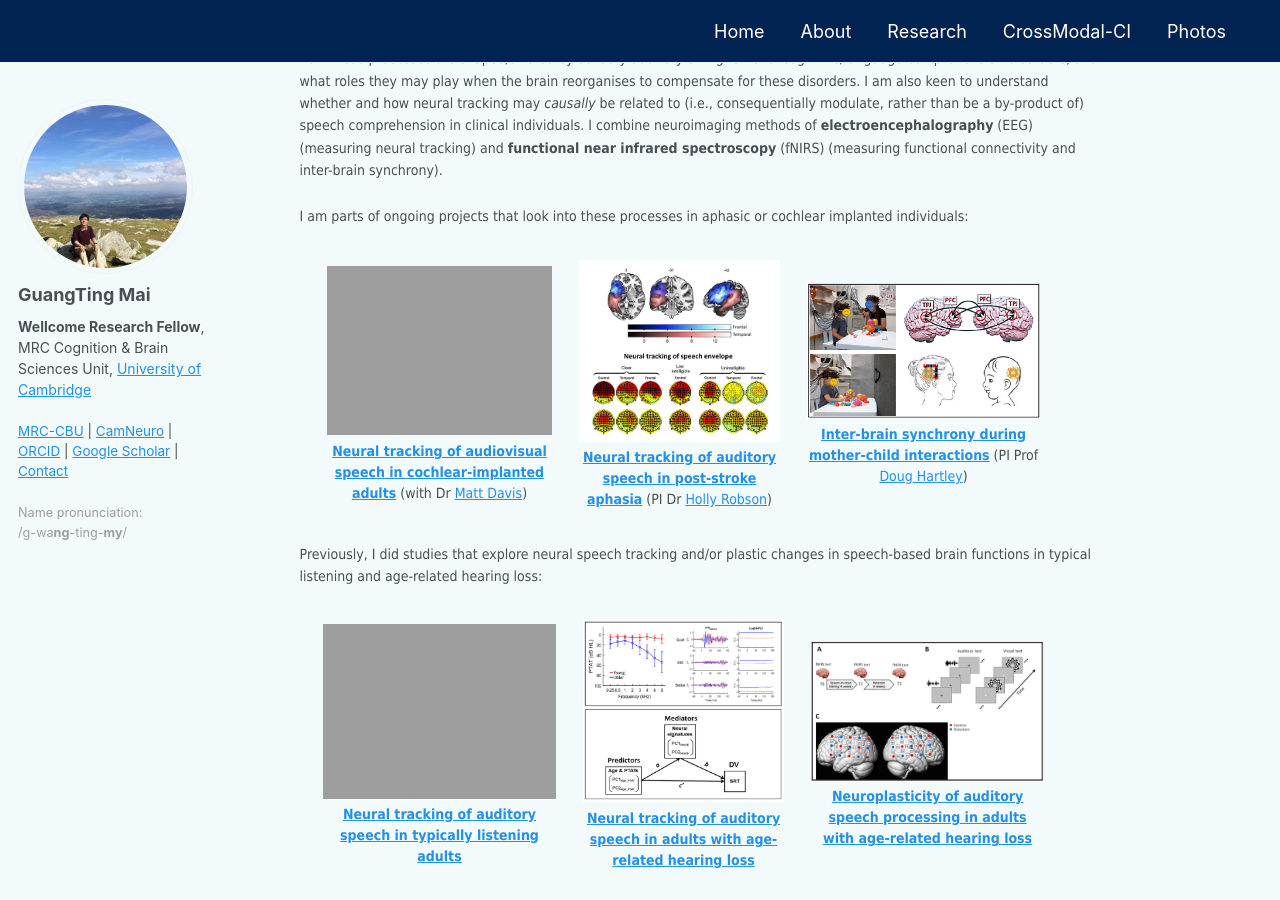
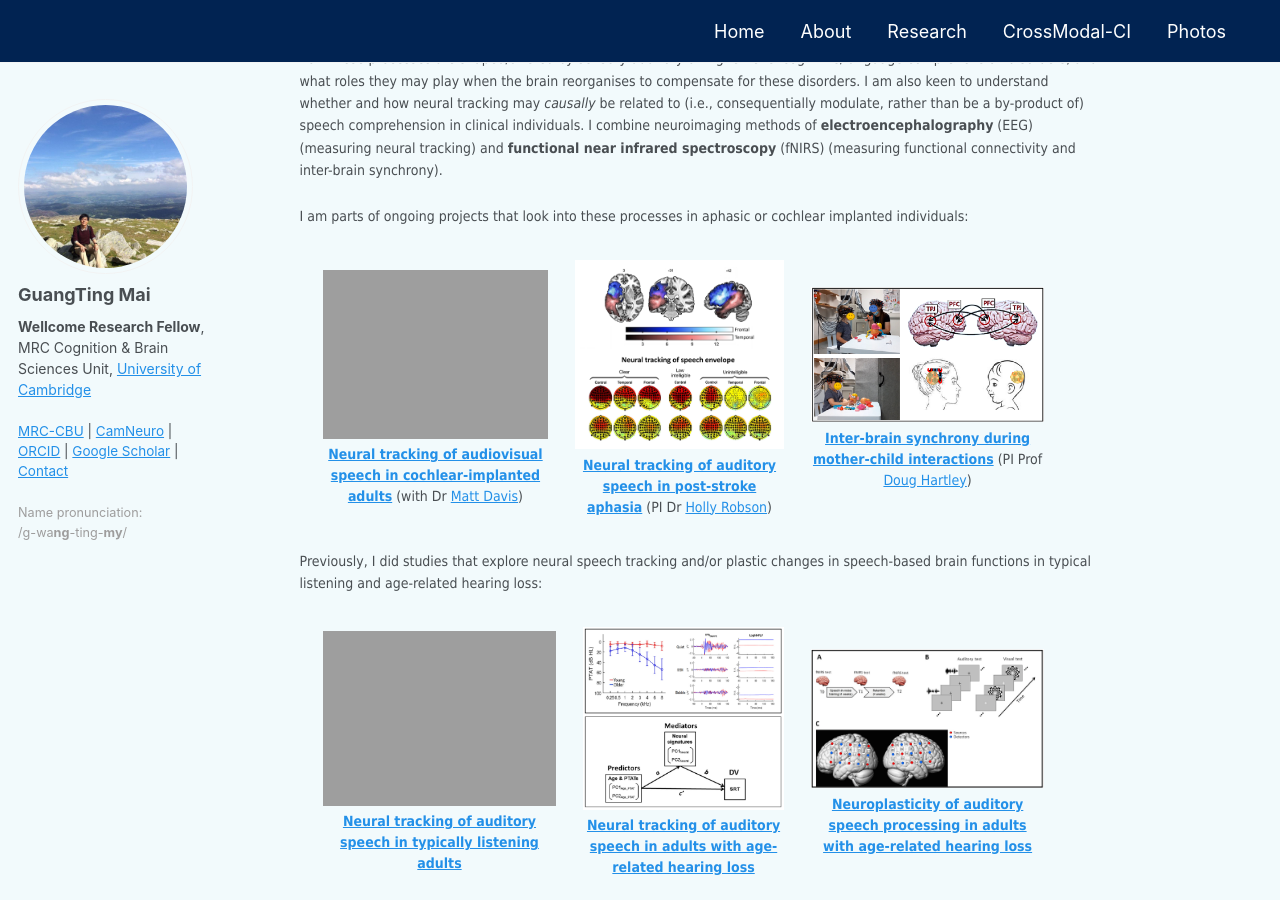
Before and after one commit to guangtingmai/guangtingmai.github.io, a Jekyll site: the page built from _pages/research-content.html, in a window 1280 px wide and 900 px high, scrolled down 382 px. Built offline with Jekyll 4.4.1, drawn with Linux system fonts in a browser that asks for light colours.

Commit message:
Update research-content.html

```diff
--- a/_pages/research-content.html
+++ b/_pages/research-content.html
@@ -26,7 +26,7 @@ author_profile: true
       <strong>Neural tracking of audiovisual speech in cochlear-implanted adults</strong></a> (with Dr <a href="https://www.mrc-cbu.cam.ac.uk/people/matt.davis/">Matt Davis</a>)
     </p>
   </div>
-  <div style="width: 25%; text-align: center;"><a href="https://osf.io/preprints/psyarxiv/uqvtk_v1">
+  <div style="width: 26%; text-align: center;"><a href="https://osf.io/preprints/psyarxiv/uqvtk_v1">
     <img src="https://guangtingmai.github.io/images/neural-tracking-aphasia-icons.png" style="width:100%; display:block;">
     <p style="width:100%; margin:0.4em 0 0; font-size:10.5pt; font-family:Tahoma;text-align:center;">
       <strong>Neural tracking of auditory speech in post-stroke aphasia</strong></a> (PI Dr <a href="https://profiles.ucl.ac.uk/82001-holly-robson">Holly Robson</a>)
```
